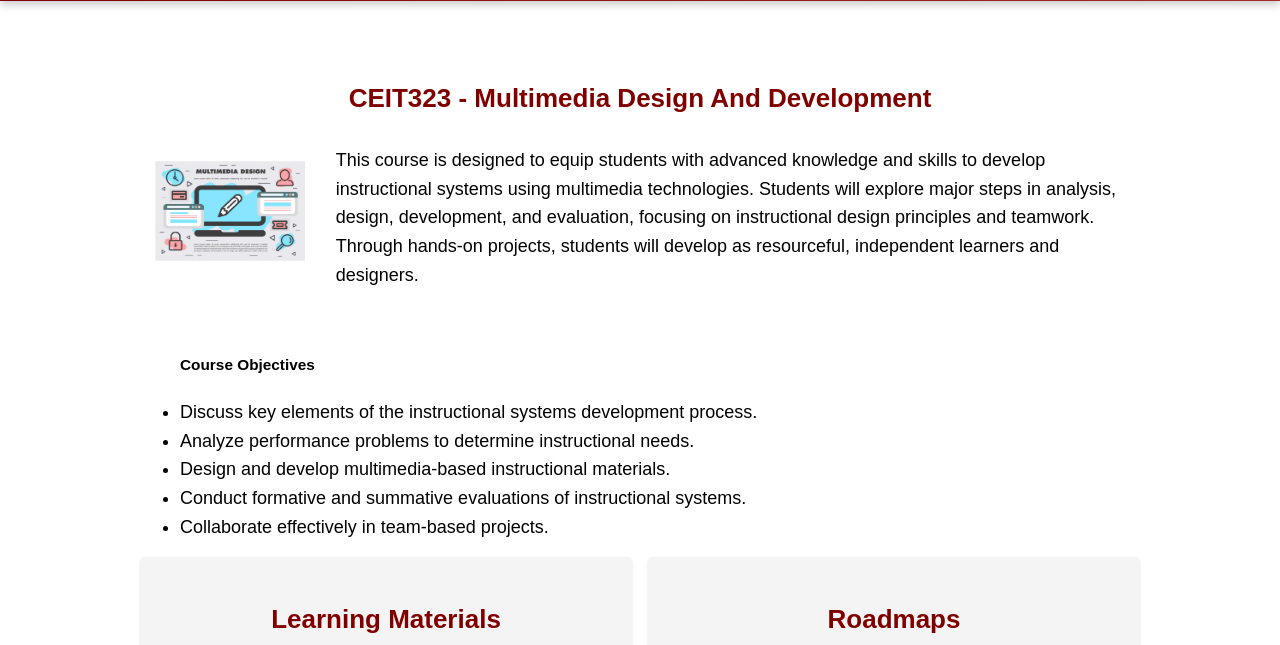
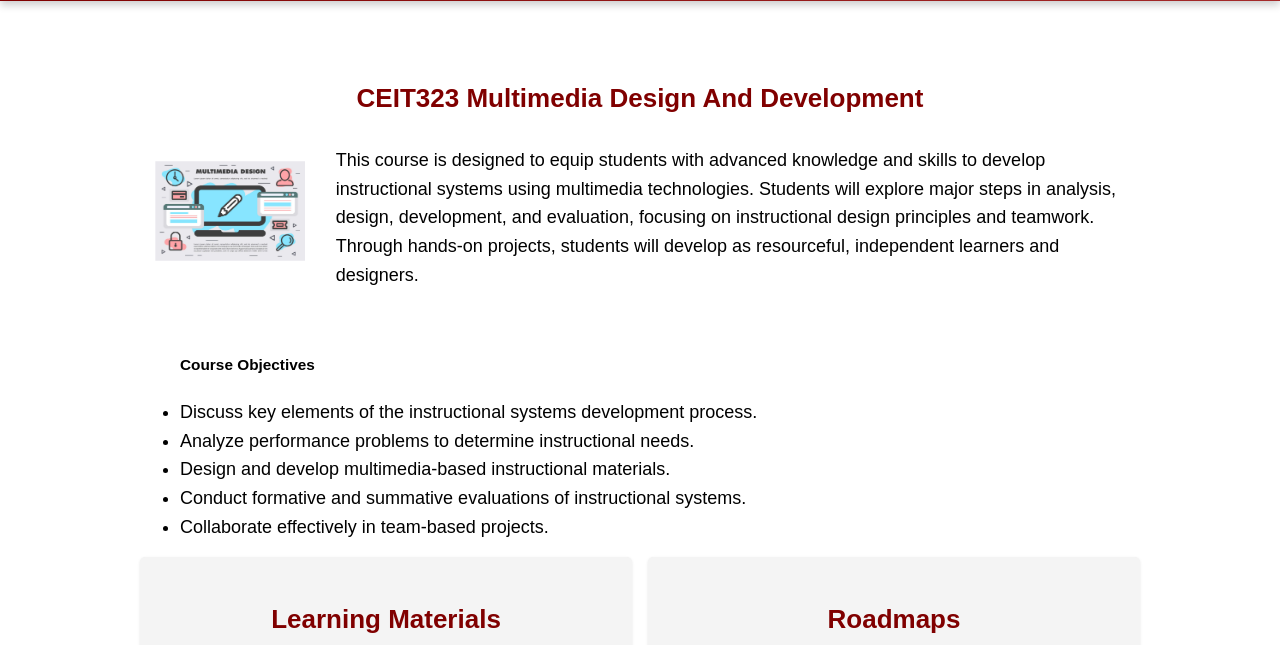
Before and after one commit to tugceunlu/NextStepCEIT-WebsiteForCEITStudents, a plain HTML site: page CEIT323.html in a window 1280 px wide. Shown: the part 155-800 px from the top of the page. Drawn offline with Linux system fonts and the light colour scheme.

Commit message:
Update CEIT323.html

```diff
--- a/CEIT323.html
+++ b/CEIT323.html
@@ -35,7 +35,7 @@
         </div>
     </header>
     <div class="content">
-            <h3 id="CEIT323">CEIT323 - Multimedia Design And Development</h3>
+            <h3 id="CEIT323">CEIT323 Multimedia Design And Development</h3>
             <img src="images/323.jpg" alt="Foundations of Distance Education" class="course-image" style="float:left; margin-right: 15px; width: 150px;  height: 100px; border-radius: 5px; padding: 1em;">
             <p>This course is designed to equip students with advanced knowledge and skills to develop instructional systems using multimedia technologies. Students will explore major steps in analysis, design, development, and evaluation, focusing on instructional design principles and teamwork. Through hands-on projects, students will develop as resourceful, independent learners and designers.</p> <br>
             <ul>
```
